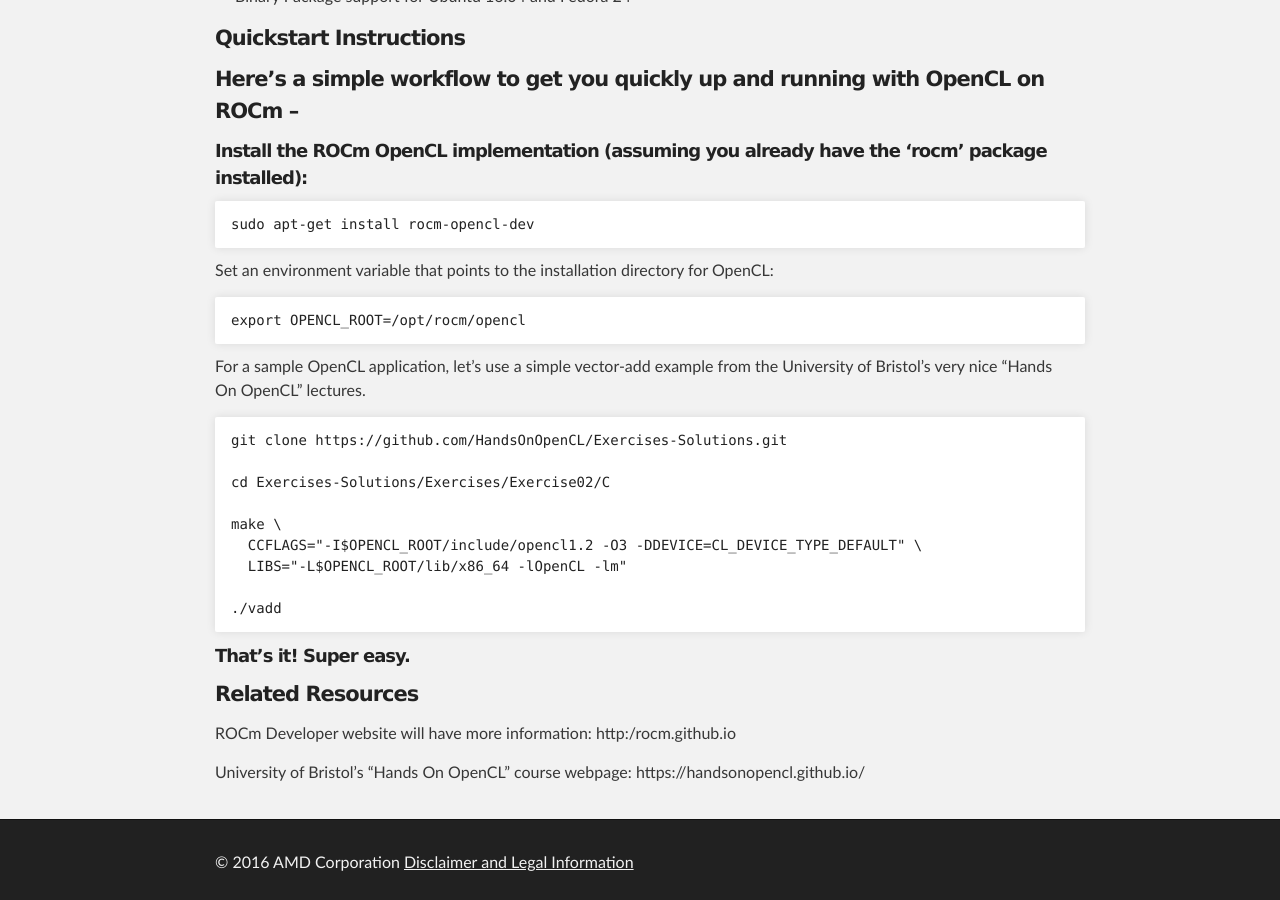
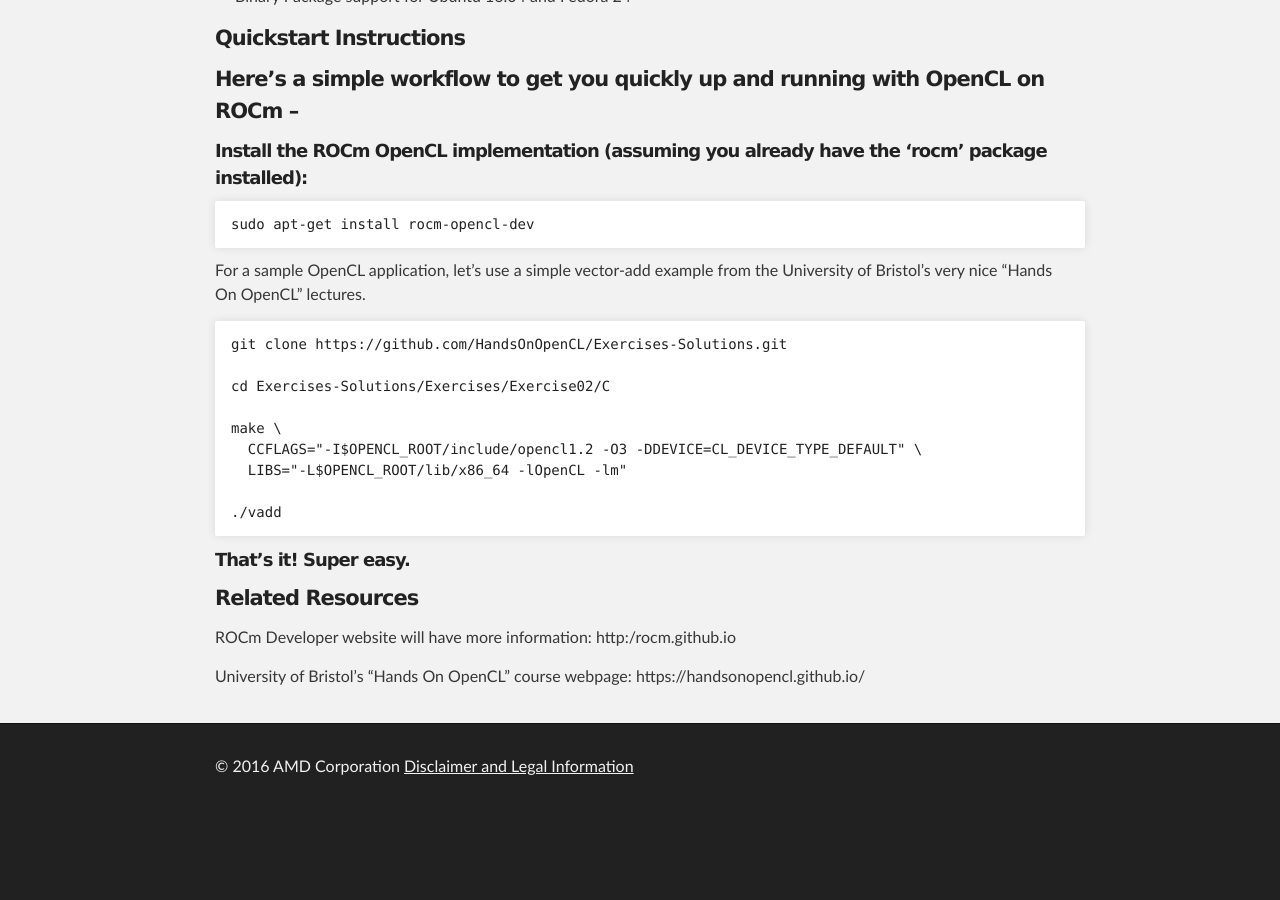
Before and after one commit to ROCm/ROCm.github.io, a Jekyll site: the page built from QuickStartOCL.md, in a window 1280 px wide and 900 px high, scrolled down 764 px. Built offline with Jekyll 4.4.1, drawn with Linux system fonts in a browser that asks for light colours; after the commit the page ends 1577 px from its top, so only the background shows below that.

Commit message:
Update QuickStartOCL.md

````diff
--- a/QuickStartOCL.md
+++ b/QuickStartOCL.md
@@ -27,10 +27,7 @@
 ```shell
 sudo apt-get install rocm-opencl-dev
 ```
-Set an environment variable that points to the installation directory for OpenCL:
-```shell
-export OPENCL_ROOT=/opt/rocm/opencl
-```
+
 For a sample OpenCL application, let's use a simple vector-add example from the University of Bristol's very nice "Hands On OpenCL" lectures.
 
 ```shell
````
